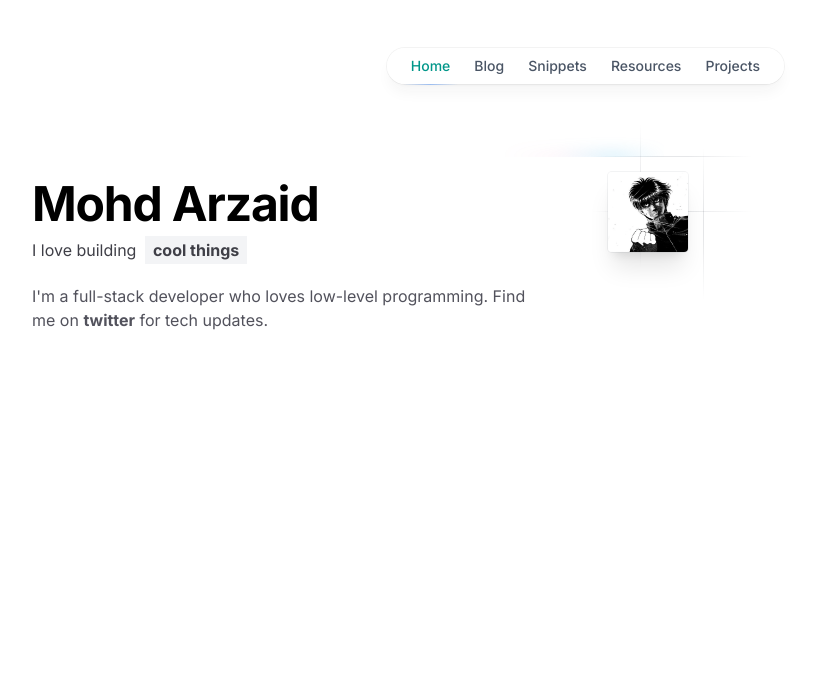
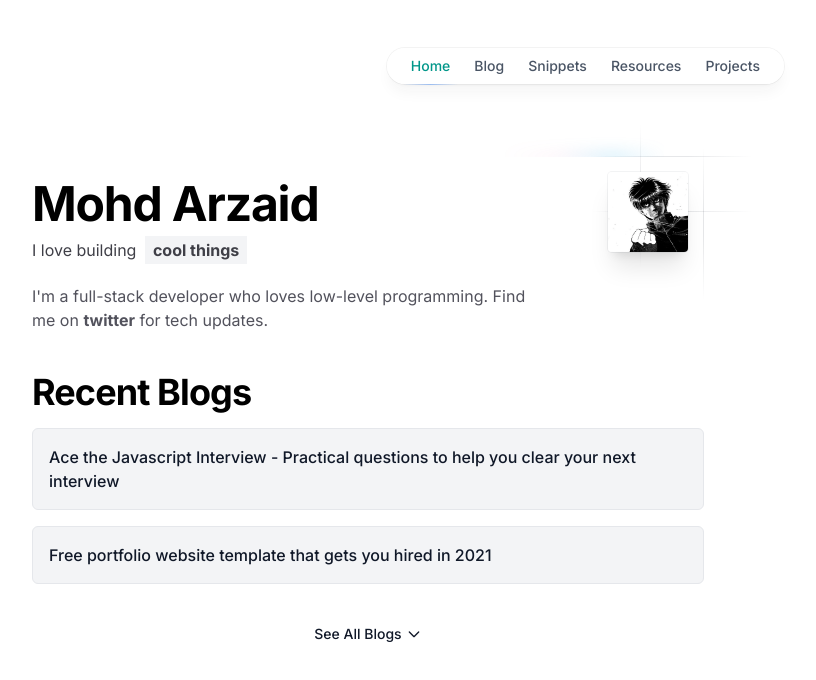
Before and after one commit to Mohd-Arzaid/arzaid, a Next.js app: page / in a window 1280 px wide. Shown: the top 680 px of the page, without its empty margins (272-1088 px from the left). Built offline with nearby package versions, Linux system fonts and the light colour scheme.

Commit message:
Add BlogPost component and integrate recent blog posts into the Home page, including a link to view all blogs.

```diff
--- a/src/app/page.js
+++ b/src/app/page.js
@@ -1,5 +1,7 @@
+import Link from "next/link";
 import Navbar from "@/components/Navbar";
 import Header from "@/components/Header";
+import BlogPost from "@/components/BlogPost";
 
 export default function Home() {
   return (
@@ -11,6 +13,39 @@ export default function Home() {
       >
         <div className="flex flex-col justify-center items-start max-w-2xl mx-auto mb-16">
           <Header />
+          <h3 className="font-bold text-2xl md:text-4xl tracking-tight mb-4 text-black">
+            Recent Blogs
+          </h3>
+          <BlogPost
+            title="Ace the Javascript Interview - Practical questions to help you clear your next interview"
+            summary="Ace your next Javascript Interview - Practice these topics in depth with examples and code snippets."
+            slug="ace-the-javascript-interview"
+          />
+          <BlogPost
+            title="Free portfolio website template that gets you hired in 2021"
+            summary="Build a modern, minimal portfolio website with Next.js and tailwindcss for developers that gets you hired for Full Stack Developer roles in 2021."
+            slug="developer-portfolio-website"
+          />
+          <Link
+            href="/blog"
+            className="flex items-center text-sm my-4 mx-auto px-4 py-2 rounded-md font-medium text-gray-900"
+          >
+            See All Blogs
+            <svg
+              className="h-4 w-4 ml-1"
+              xmlns="http://www.w3.org/2000/svg"
+              fill="none"
+              viewBox="0 0 24 24"
+              stroke="currentColor"
+            >
+              <path
+                strokeLinecap="round"
+                strokeLinejoin="round"
+                strokeWidth={2}
+                d="M19 9l-7 7-7-7"
+              />
+            </svg>
+          </Link>
         </div>
       </main>
     </div>
--- /dev/null
+++ b/src/components/BlogPost.jsx
@@ -0,0 +1,18 @@
+import Link from "next/link";
+
+const BlogPost = ({ title, summary, slug }) => {
+  return (
+    <Link
+      href={`/blog/${slug}`}
+      className="w-full bg-gray-100 rounded-md mb-4 p-4 border border-gray-200"
+    >
+      <div className="w-full">
+        <h4 className="text-sm md:text-base font-medium w-full text-gray-900">
+          {title}
+        </h4>
+      </div>
+    </Link>
+  );
+};
+
+export default BlogPost;
```
